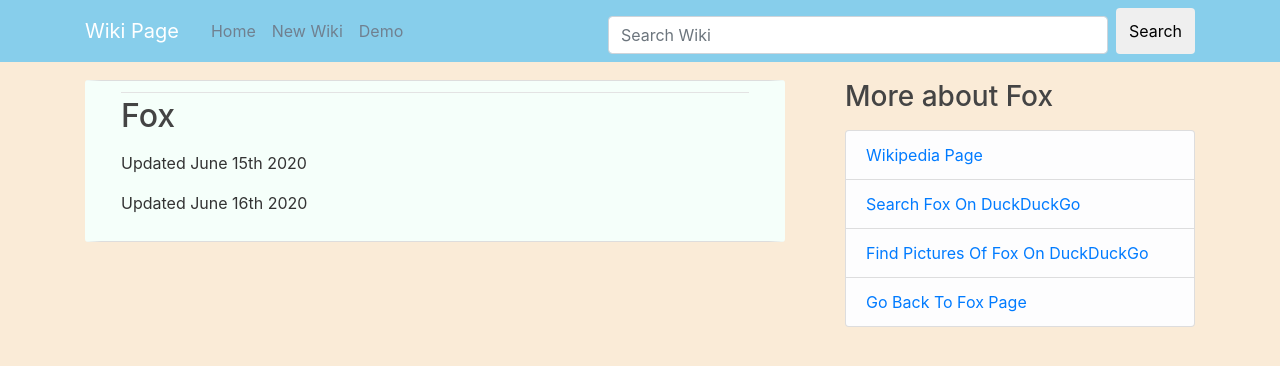
After one commit to JBert9000/wiki, a Django app: page /wiki/dummy/1/edits/ in a window 1280 px wide. The commit adds this page. Shown: the top 366 px of the page. Run offline with Django 3.2, Linux system fonts and the light colour scheme; parts of the project's set-up code (start-up, migrations or seed data) failed here and were passed over; some libraries are stand-ins or nearby versions.

Commit message:
Added dummy data section to the site.

```diff
--- a/wiki/templates/wiki/base.html
+++ b/wiki/templates/wiki/base.html
@@ -29,6 +29,7 @@
           <div class="navbar-nav mr-auto">
             <a class="nav-item nav-link" href="{% url 'wiki-home' %}">Home</a>
             <a class="nav-item nav-link" href="{% url 'wiki-create' %}">New Wiki</a>
+            <a class="nav-item nav-link" href="{% url 'dummy-list' %}">Demo</a>
           </div>
           <!-- Navbar Right Side -->
           <div class="navbar-nav">
@@ -54,7 +55,7 @@
 
         </div>
 
-        {% block sidebar %}{% endblock %}
+          {% block sidebar %} {% endblock %}
 
       </div>
     </main>
--- a/wiki/templates/wiki/content_update_form.html
+++ b/wiki/templates/wiki/content_update_form.html
@@ -12,6 +12,5 @@
             <div class="form-group">
                 <a href="{% url 'wiki-details' object.id %}">Post</a>
         </form>
-    </div>
 
 {% endblock site %}
--- /dev/null
+++ b/wiki/templates/wiki/dummy_edits.html
@@ -0,0 +1,36 @@
+{% extends "wiki/base.html" %}
+{% block site %}
+
+      <article class="media content-section">
+          <div class="media-body">
+            <div class="article-metadata">
+              <!-- <a class="mr-2" href="#">object.author }}</a> -->
+              <small class="text-muted">{{ dummy_data.date_posted|date:"F d, Y" }}</small>
+            </div>
+            <h2 class="article-title">{{ dummy_data.title }}</h2>
+            <p class="article-content"></p>
+            {% for h in dummy_data.history %}
+              <p>Updated {{ h }}</p>
+            {% endfor %}
+          </div>
+      </article>
+
+
+{% endblock site %}
+
+{% block sidebar %}
+
+<div class="col-md-4">
+    <h3>More about {{ dummy_data.title }}</h3>
+    <p class='text-muted'>
+      <ul class="list-group">
+        <li class="list-group-item list-group-item-light"><a href="https://en.wikipedia.org/wiki/{{ dummy_data.title }}" target="_blank">Wikipedia Page</a></li>
+        <li class="list-group-item list-group-item-light"><a href="https://duckduckgo.com/?q={{ dummy_data.title }}&t=ffab&ia=web" target="_blank">Search {{ dummy_data.title }} On DuckDuckGo</a></li>
+        <li class="list-group-item list-group-item-light"><a href="https://duckduckgo.com/?q={{ dummy_data.title }}&t=ffab&iax=images&ia=images" target="_blank">Find Pictures Of {{ dummy_data.title }} On DuckDuckGo</a></li>
+        <li class="list-group-item list-group-item-light"><a href="{% url 'dummy-data' dummy_data.id %}">Go Back To {{ dummy_data.title }} Page</a></li>
+
+      </ul>
+    </p>
+</div>
+
+{% endblock %}
--- a/wiki/templates/wiki/home.html
+++ b/wiki/templates/wiki/home.html
@@ -1,9 +1,10 @@
 {% extends "wiki/base.html" %}
+{% load static %}
 {% block site %}
 
   <h1>Wiki Home</h1>
 
-  <p>Welcome! Click on the fox picture to get started.</p>
+<p>Click <a href="{% url 'dummy-list' %}">here</a> to see how this site works with some dummy data.</p>
 
   {% for content in contents %}
 
--- a/wiki/urls.py
+++ b/wiki/urls.py
@@ -5,7 +5,9 @@ from .views import (
     WikiUpdateView,
     # WikiDeleteView,
     WikiEditsView,
-    WikiResultsView
+    WikiResultsView,
+    dummy_view,
+    dummy_list_view,
 )
 from . import views
 
@@ -19,4 +21,7 @@ urlpatterns = [
     # path('content/<int:pk>/delete/', WikiDeleteView.as_view(), name="wiki-delete"),
     path('content/<int:pk>/', WikiDetailView.as_view(), name="wiki-details"),
     path('content/<int:pk>/edits/', WikiEditsView.as_view(), name="wiki-edits"),
+    path('dummy/', views.dummy_list_view, name="dummy-list"),
+    path('dummy/<int:id>/', views.dummy_view, name="dummy-data"),
+    path('dummy/<int:id>/edits/', views.dummy_edit_history, name="dummy-edits"),
 ]
--- a/wiki/views.py
+++ b/wiki/views.py
@@ -10,6 +10,42 @@ from .models import Content
 from django.urls import reverse
 from django.db.models import Q
 from .forms import ContentModelForm
+
+
+dummy_data = {
+    1: {
+        'id': 1,
+        'title': 'Fox',
+        'content': 'This is dummy data that is not editable in this demo, but anyone is encouraged to create wiki posts which can also be edited by anyone. Typically a user can create, edit, and delete posts without making a profile. Links via the sidebar will automaically be made based on the title of each wiki post. Go back to the home page to check out more posts.',
+        'date_posted': 'June 15th 2020',
+        'date_updated': 'June 16th 2020',
+        'history': {'June 15th 2020', 'June 16th 2020'},
+    },
+    2: {
+        'id': 2,
+        'title': 'Frog',
+        'content': 'This is a picture of a frog.',
+        'date_posted': 'June 15th 2020',
+        'date_updated': 'June 16th 2020',
+        'history': {'June 15th 2020', 'June 16th 2020'},
+    },
+    3: {
+        'id': 3,
+        'title': 'Cat',
+        'content': 'This is a picture of a cat.',
+        'date_posted': 'June 15th 2020',
+        'date_updated': 'June 16th 2020',
+        'history': {'June 15th 2020', 'June 16th 2020'},
+    },
+    4: {
+        'id': 4,
+        'title': 'Russian Blue Cat',
+        'content': 'This is a picture of a Russian Blue cat.',
+        'date_posted': 'June 15th 2020',
+        'date_updated': 'June 16th 2020',
+        'history': {'June 15th 2020', 'June 16th 2020'},
+    },
+}
 
 
 def search(request):
@@ -51,11 +87,35 @@ class WikiResultsView(ListView):
 class WikiListView(ListView):
     model = Content
     template_name = 'wiki/home.html'
-    ordering = ['-date_posted']
+    ordering = ['-date_updated']
 
 
 class WikiDetailView(DetailView):
     model = Content
+
+
+def dummy_list_view(request):
+    context = {
+        'dummy_data': dummy_data,
+        }
+
+    return render(request, "wiki/dummy_data_list.html", context)
+
+
+def dummy_view(request, id):
+    context = {
+        'dummy_data': dummy_data[id],
+        }
+
+    return render(request, "wiki/dummy_data.html", context)
+
+
+def dummy_edit_history(request, id):
+    context = {
+        'dummy_data': dummy_data[id],
+        }
+
+    return render(request, "wiki/dummy_edits.html", context)
 
 
 class WikiCreateView(CreateView):
--- a/wiki_demo/settings.py
+++ b/wiki_demo/settings.py
@@ -13,7 +13,7 @@ SECRET_KEY = os.environ.get('WIKI_KEY')
 
 # SECURITY WARNING: don't run with debug turned on in production!
 # DEBUG = os.environ.get('DEBUG_VALUE')
-DEBUG = False
+DEBUG = True
 ALLOWED_HOSTS = ['wikipage.herokuapp.com', 'localhost']
 
 
@@ -122,7 +122,8 @@ X_FRAME_OPTIONS = 'SAMEORIGIN'
 SECURE_PROXY_SSL_HEADER = ('HTTP_X_FORWARDED_PROTO', 'https')
 
 STATICFILES_STORAGE = 'whitenoise.storage.CompressedManifestStaticFilesStorage'
-# STATICFILES_STORAGE = 'django.contrib.staticfiles.storage.StaticFilesStorage'
+# STATICFILES_STORAGE = 'wiki.storage.WhiteNoiseStaticFilesStorage'
+
 
 STATIC_TMP = os.path.join(BASE_DIR, 'static')
 STATIC_ROOT = os.path.join(BASE_DIR, 'staticfiles')
```
Also changed, not shown: wiki/templates/wiki/dummy_data.html (added, +39 -0 lines), wiki/templates/wiki/dummy_data_list.html (added, +24 -0 lines), static/wiki/Russian Blue Cat.jpg (added), static/wiki/cat.jpg (added), static/wiki/fox.jpg (added), static/wiki/frog.jpg (added), 6 other files.
